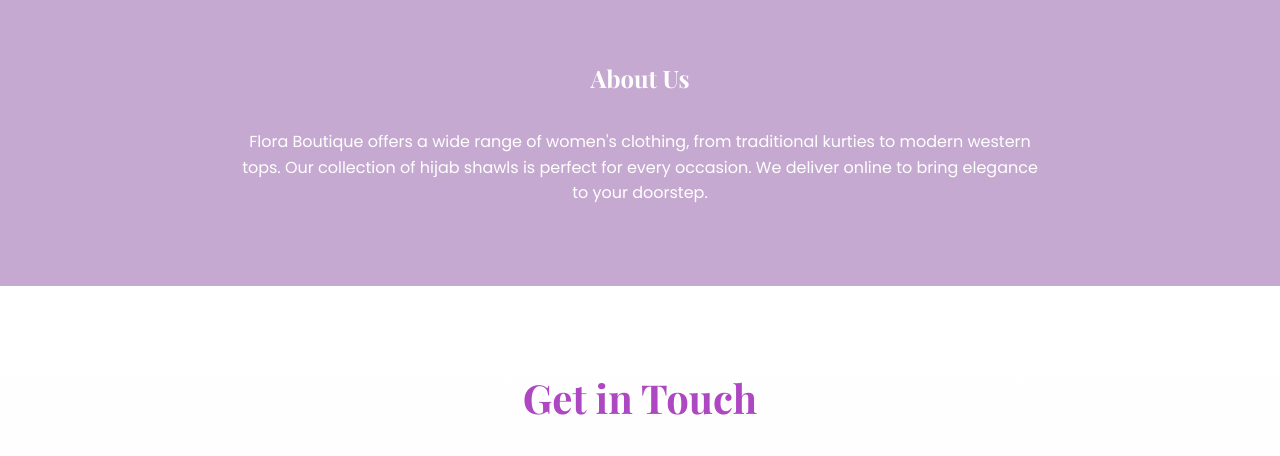
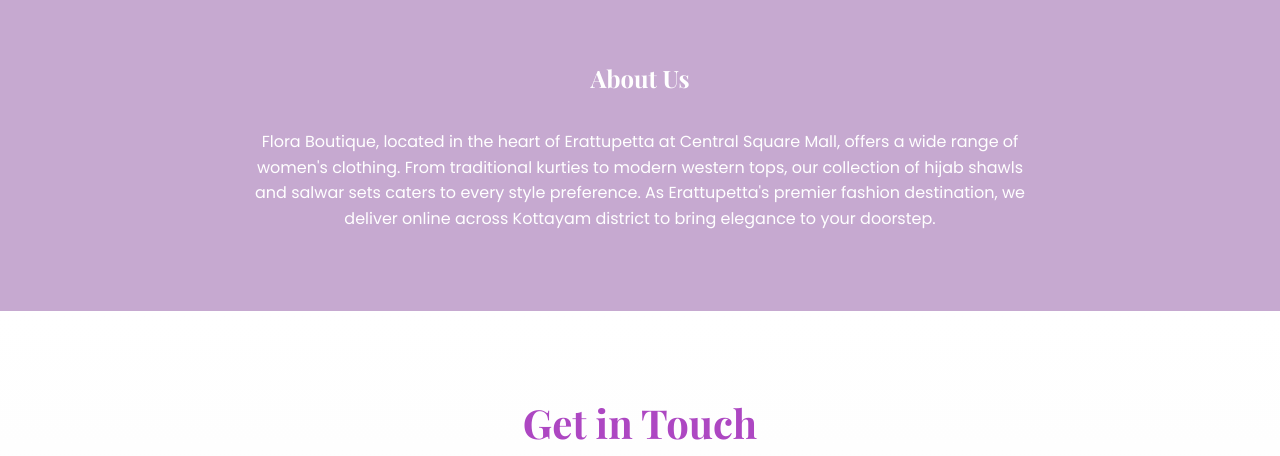
Before and after one commit to muzammil-13/flora_boutique, a plain HTML site: page index.html in a window 1280 px wide. Shown: the part 2360-2816 px from the top of the page. Drawn offline with nearby package versions, Linux system fonts and the light colour scheme.

Commit message:
update index.html: enhance About Us section with location details and expanded description

```diff
--- a/index.html
+++ b/index.html
@@ -122,7 +122,7 @@
 
     <section id="about" class="about">
         <h2>About Us</h2>
-        <p>Flora Boutique offers a wide range of women's clothing, from traditional kurties to modern western tops. Our collection of hijab shawls is perfect for every occasion. We deliver online to bring elegance to your doorstep.</p>
+        <p>Flora Boutique, located in the heart of Erattupetta at Central Square Mall, offers a wide range of women's clothing. From traditional kurties to modern western tops, our collection of hijab shawls and salwar sets caters to every style preference. As Erattupetta's premier fashion destination, we deliver online across Kottayam district to bring elegance to your doorstep.</p>
     </section>
 
     <section id="contact" class="contact">
```
